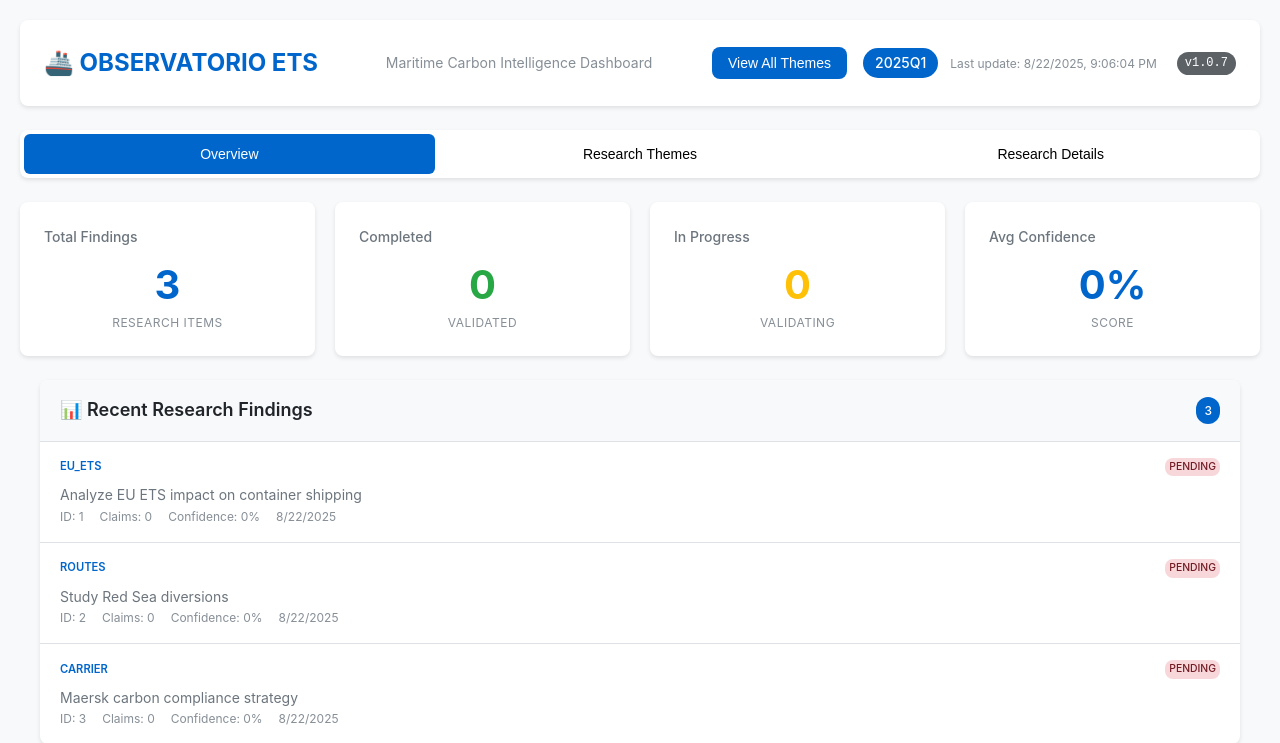
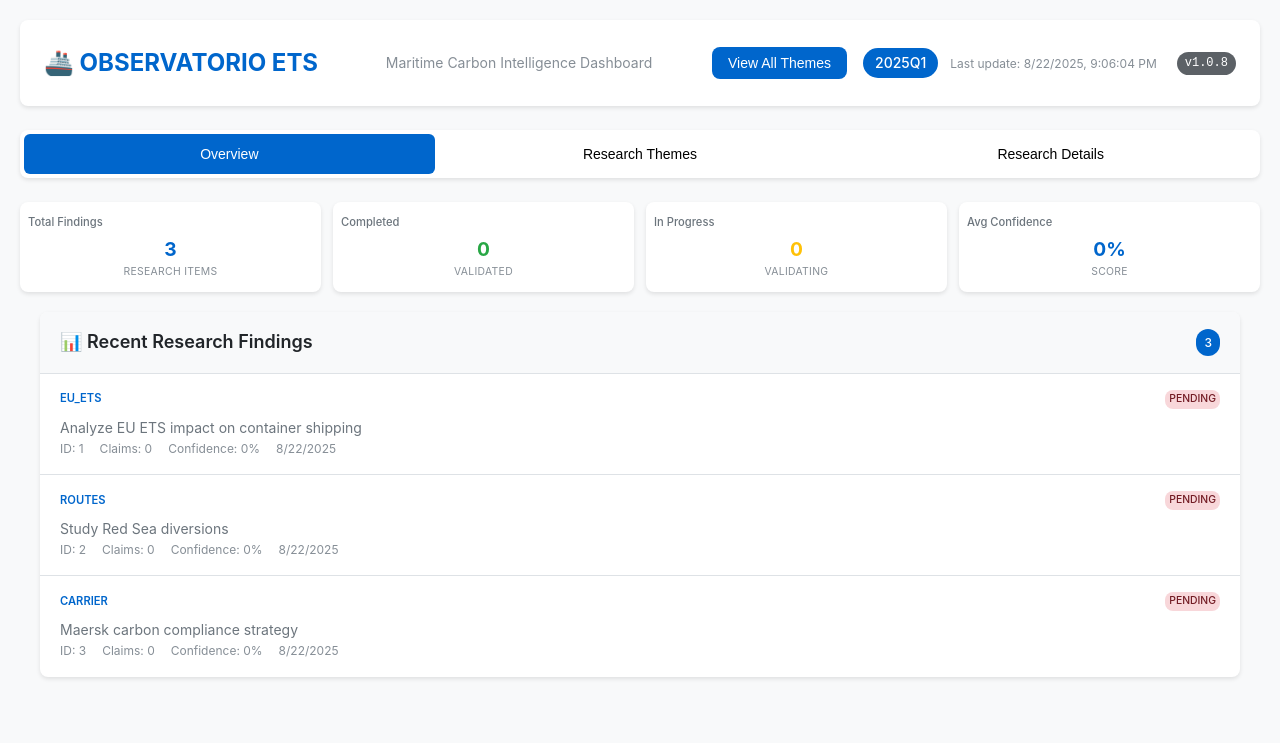
Before and after one commit to carloscascos/etso, a Flask app: page / in a window 1280 px wide. Shown: the top 743 px of the page. Run offline with Flask 3, Linux system fonts and the light colour scheme; data comes from the database, SQL or seed files in the repository; data that the repository does not hold is empty; some libraries are stand-ins or nearby versions.

Commit message:
🚀 Deploy v1.0.8 - patch release

```diff
--- a/static/css/dashboard.css
+++ b/static/css/dashboard.css
@@ -180,33 +180,33 @@ body {
     font-weight: 600;
 }
 
-/* Summary Cards */
+/* Summary Cards - Compact */
 .summary-cards {
     display: grid;
-    grid-template-columns: repeat(auto-fit, minmax(250px, 1fr));
-    gap: 20px;
-    margin-bottom: 24px;
+    grid-template-columns: repeat(auto-fit, minmax(120px, 1fr));
+    gap: 12px;
+    margin-bottom: 16px;
 }
 
 .stat-card {
     text-align: center;
-    padding: 24px;
+    padding: 12px 8px;
 }
 
 .stat-card .card-header {
     background: none;
     border: none;
-    padding: 0 0 8px 0;
-    font-size: var(--font-size-sm);
+    padding: 0 0 4px 0;
+    font-size: 0.7rem;
     font-weight: 500;
     color: var(--text-secondary);
 }
 
 .card-value {
-    font-size: 2.5rem;
+    font-size: 1.2rem;
     font-weight: 700;
     color: var(--primary-color);
-    margin: 8px 0;
+    margin: 4px 0;
     line-height: 1;
 }
 
@@ -215,10 +215,10 @@ body {
 .card-value.danger { color: var(--danger-color); }
 
 .card-subtitle {
-    font-size: var(--font-size-xs);
+    font-size: 0.65rem;
     color: var(--text-muted);
     text-transform: uppercase;
-    letter-spacing: 0.5px;
+    letter-spacing: 0.3px;
 }
 
 /* Dashboard Grid - REMOVED, using dashboard-grid-two-col instead */
--- a/templates/dashboard.html
+++ b/templates/dashboard.html
@@ -4,7 +4,7 @@
     <meta charset="UTF-8">
     <meta name="viewport" content="width=device-width, initial-scale=1.0">
     <title>OBSERVATORIO ETS - Research Dashboard</title>
-    <link rel="stylesheet" href="{{ url_for('static', filename='css/dashboard.css') }}?v=1.0.7">
+    <link rel="stylesheet" href="{{ url_for('static', filename='css/dashboard.css') }}?v=1.0.8">
     <script src="https://cdn.jsdelivr.net/npm/axios/dist/axios.min.js"></script>
     <script src="https://cdn.jsdelivr.net/npm/prismjs@1.29.0/components/prism-core.min.js"></script>
     <script src="https://cdn.jsdelivr.net/npm/prismjs@1.29.0/components/prism-sql.min.js"></script>
@@ -22,7 +22,7 @@
                 <div class="header-stats">
                     <span id="current-quarter" class="quarter-badge">Q1 2025</span>
                     <span id="last-update" class="last-update">Last update: --</span>
-                    <span class="version-badge">v1.0.7</span>
+                    <span class="version-badge">v1.0.8</span>
                 </div>
             </div>
         </header>
```
Also changed, not shown: 1 other file.
